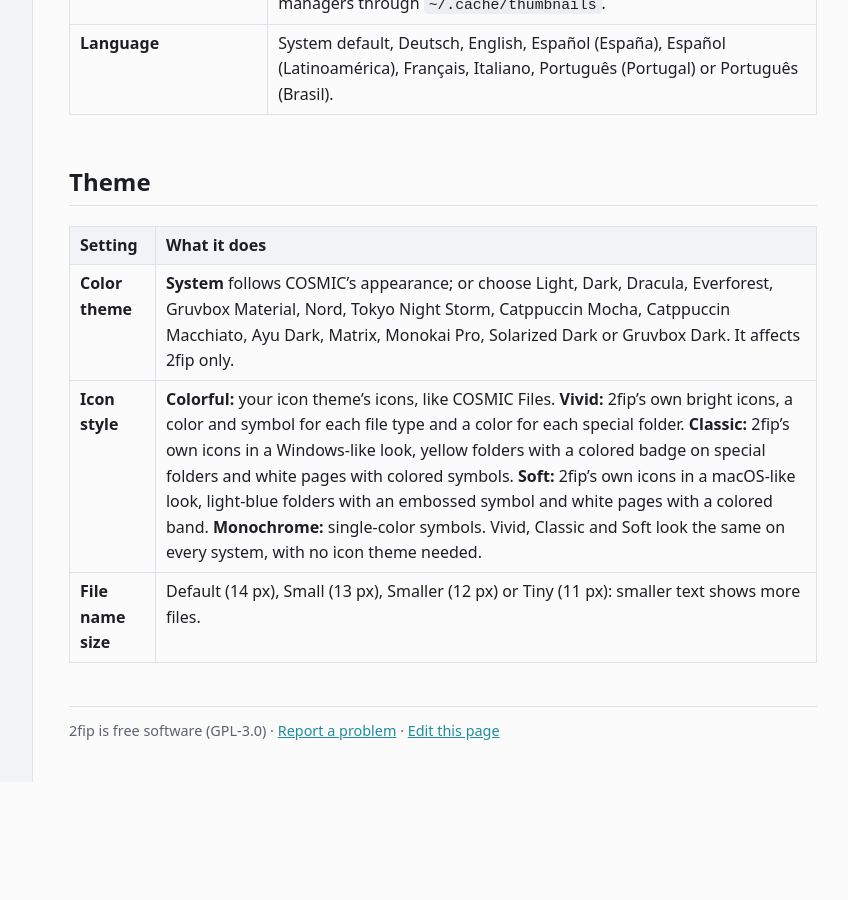
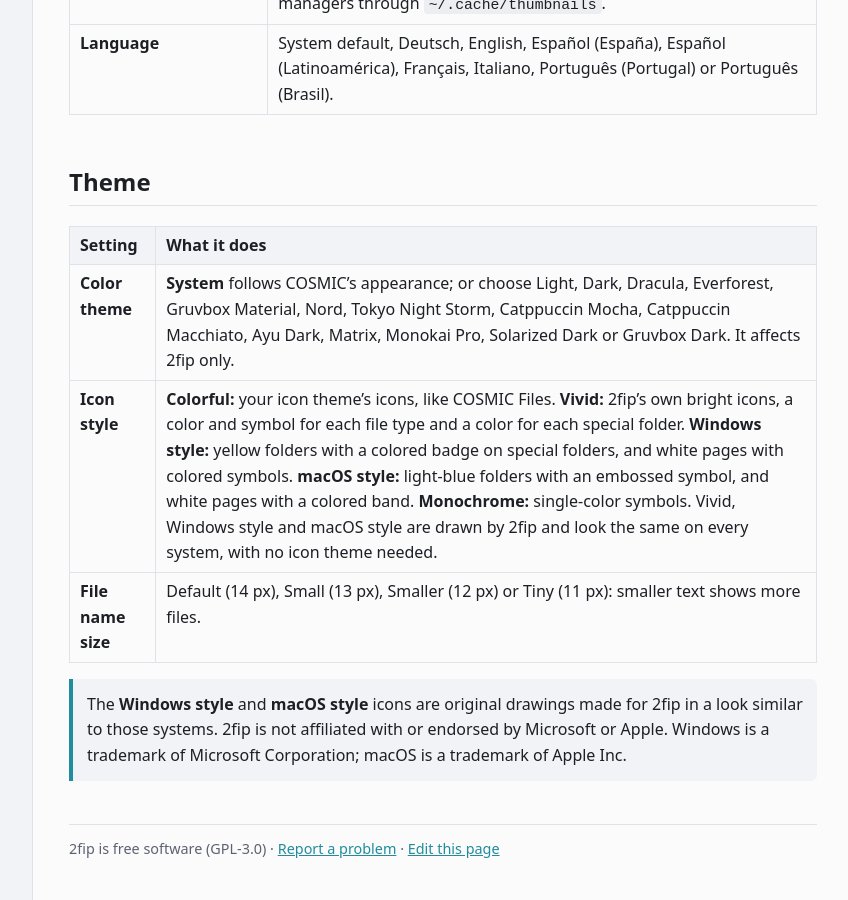
Before and after one commit to chillalabs/cosmic-2fip, a Jekyll site: the page built from docs/settings.md, in a window 1280 px wide and 900 px high, scrolled down 585 px. Shown: the whole window, without its empty margins (307-1155 px from the left). Built offline with Jekyll 4.4.1, drawn with Linux system fonts in a browser that asks for light colours; before the commit the page ends 1367 px from its top, so only the background shows below that.

Commit message:
Help: Windows style and macOS style icons, with a trademark note

```diff
--- a/docs/settings.md
+++ b/docs/settings.md
@@ -24,5 +24,10 @@ list's choice, and <kbd>Esc</kbd> closes the panel.
 | Setting | What it does |
 |---|---|
 | **Color theme** | **System** follows COSMIC's appearance; or choose Light, Dark, Dracula, Everforest, Gruvbox Material, Nord, Tokyo Night Storm, Catppuccin Mocha, Catppuccin Macchiato, Ayu Dark, Matrix, Monokai Pro, Solarized Dark or Gruvbox Dark. It affects 2fip only. |
-| **Icon style** | **Colorful:** your icon theme's icons, like COSMIC Files. **Vivid:** 2fip's own bright icons, a color and symbol for each file type and a color for each special folder. **Classic:** 2fip's own icons in a Windows-like look, yellow folders with a colored badge on special folders and white pages with colored symbols. **Soft:** 2fip's own icons in a macOS-like look, light-blue folders with an embossed symbol and white pages with a colored band. **Monochrome:** single-color symbols. Vivid, Classic and Soft look the same on every system, with no icon theme needed. |
+| **Icon style** | **Colorful:** your icon theme's icons, like COSMIC Files. **Vivid:** 2fip's own bright icons, a color and symbol for each file type and a color for each special folder. **Windows style:** yellow folders with a colored badge on special folders, and white pages with colored symbols. **macOS style:** light-blue folders with an embossed symbol, and white pages with a colored band. **Monochrome:** single-color symbols. Vivid, Windows style and macOS style are drawn by 2fip and look the same on every system, with no icon theme needed. |
 | **File name size** | Default (14 px), Small (13 px), Smaller (12 px) or Tiny (11 px): smaller text shows more files. |
+
+> The **Windows style** and **macOS style** icons are original drawings made for
+> 2fip in a look similar to those systems. 2fip is not affiliated with or
+> endorsed by Microsoft or Apple. Windows is a trademark of Microsoft
+> Corporation; macOS is a trademark of Apple Inc.
```
